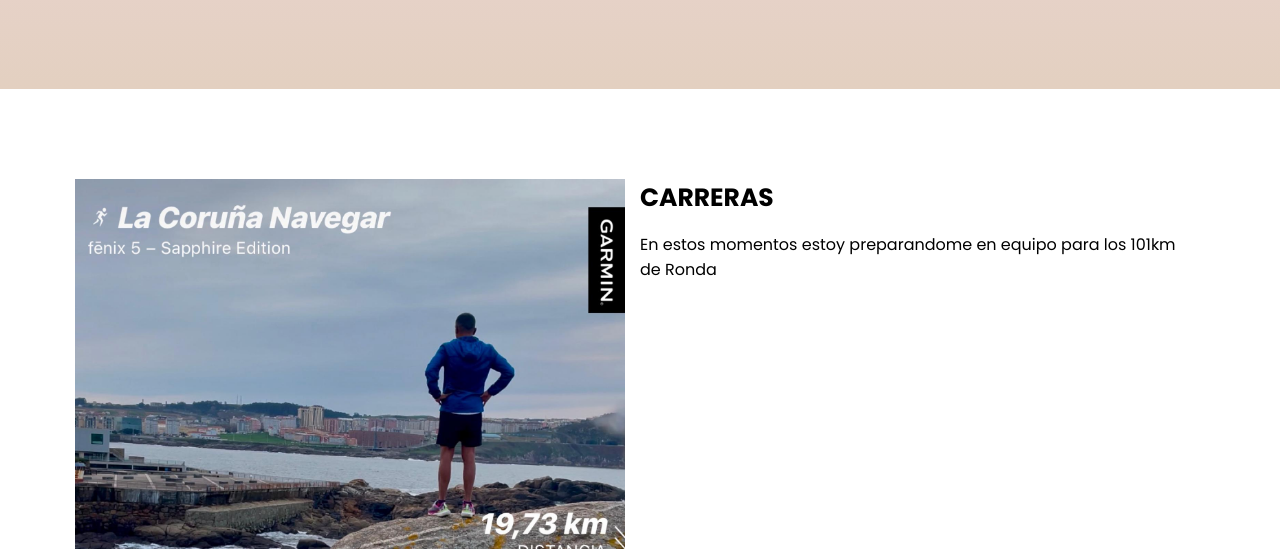
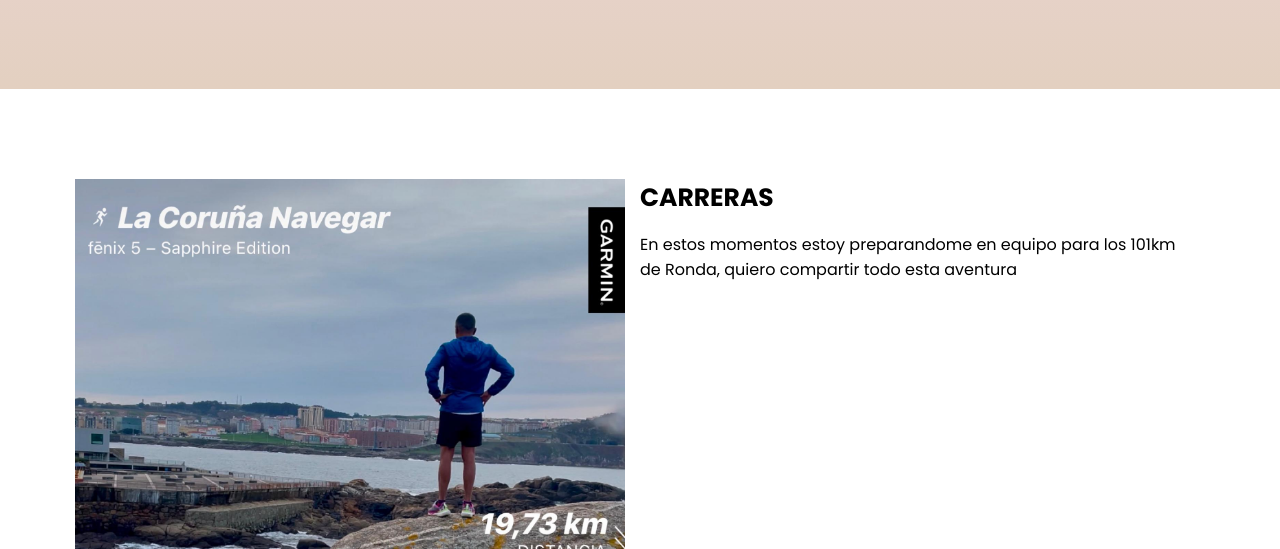
Before and after one commit to Dinno519/MyBlogdeCarreras.github.io, a plain HTML site: page index.html in a window 1280 px wide. Shown: the part 551-1100 px from the top of the page. Drawn offline with Linux system fonts and the light colour scheme.

Commit message:
Add files via upload

```diff
--- a/index.html
+++ b/index.html
@@ -47,7 +47,9 @@
             </div>
             <div class="carrera-txt">
                 <h3>Carreras</h3>
-                <p>En estos momentos estoy preparandome en equipo para los 101km de Ronda</p>
+                <p>En estos momentos estoy preparandome en equipo para los 101km de Ronda, quiero compartir
+                    todo esta aventura
+                </p>
             </div>
         </div>
 
```
